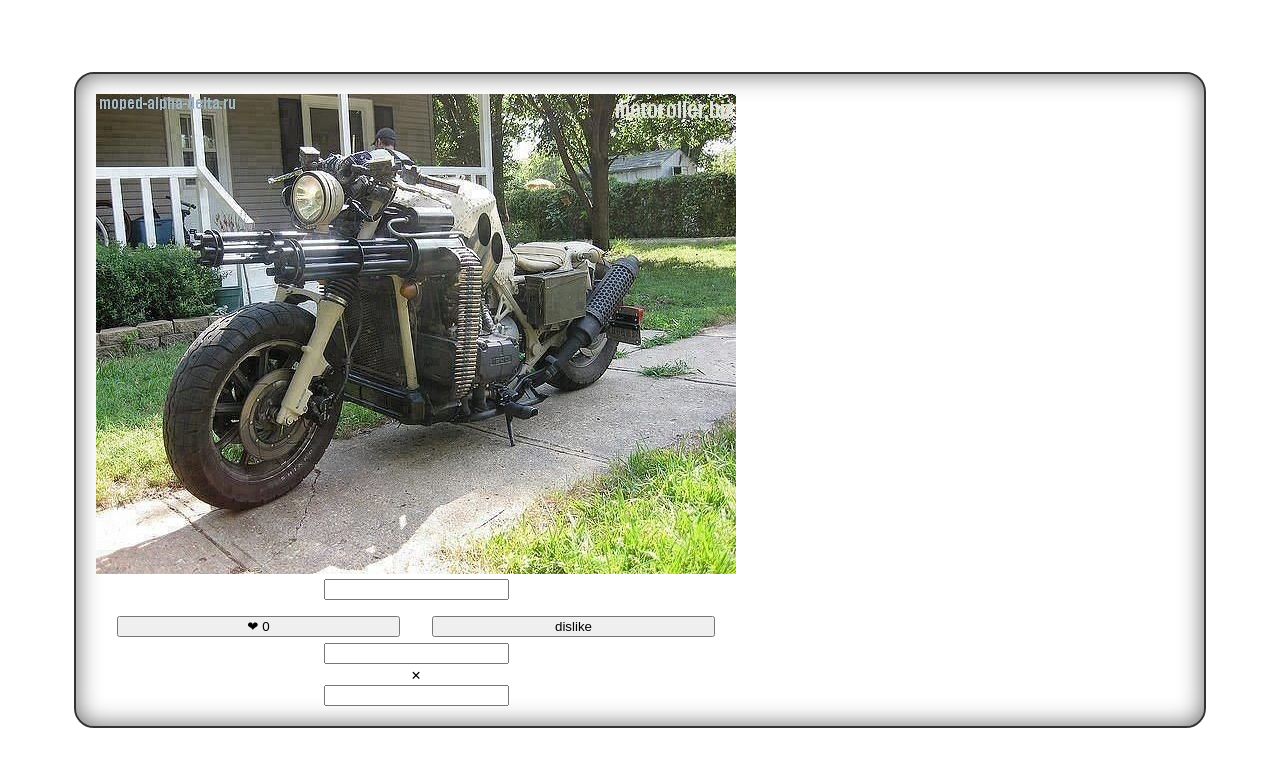
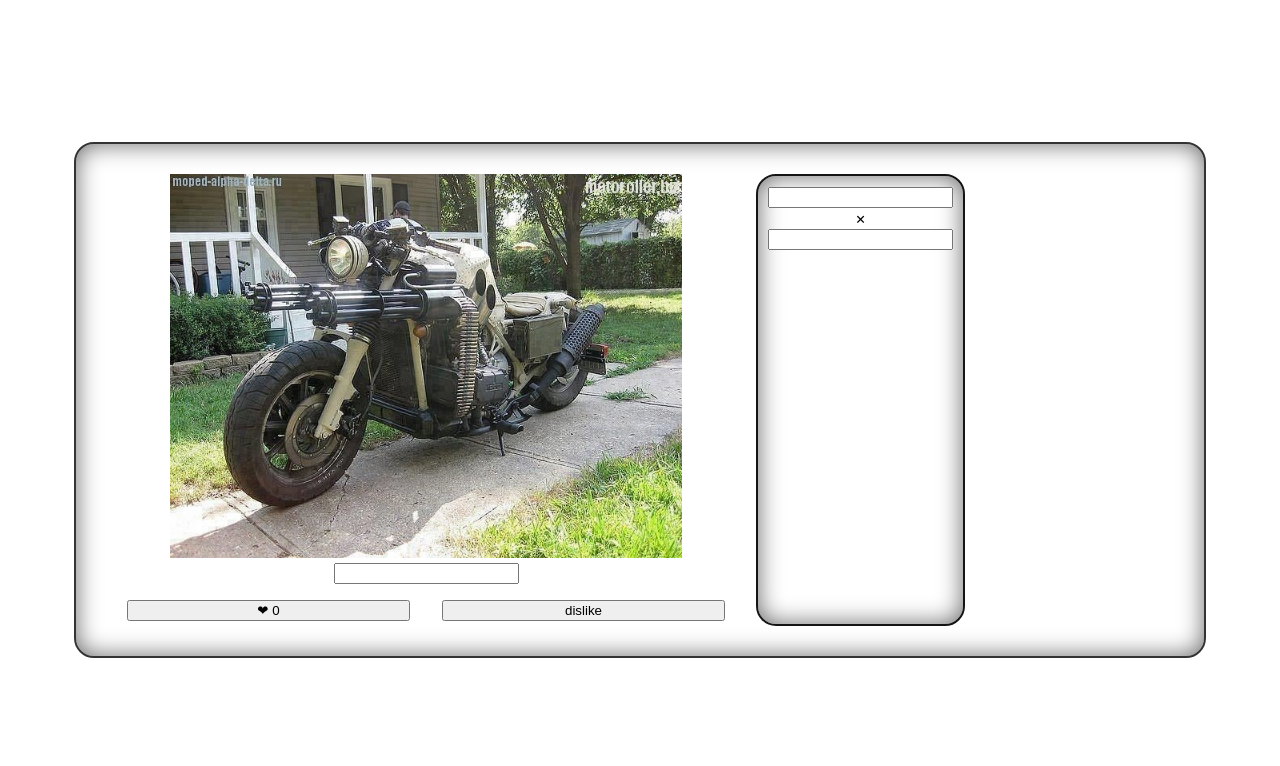
Before and after one commit to OlimovAmir/React-redux_v2, a React (Create React App) app: page / in a window 1280 px wide. Shown: the top 766 px of the page. Built offline with nearby package versions, Linux system fonts and the light colour scheme.

Commit message:
create unique id

```diff
--- a/src/App.css
+++ b/src/App.css
@@ -31,3 +31,24 @@ button {
   display: flex;
   justify-content: space-around;
 }
+
+.card {
+  display: flex;
+  margin: 10px;
+}
+
+.card-image img{
+  width: 80%;
+}
+
+.test {
+  border: 2px solid rgb(20, 20, 20);
+  padding: 10px;
+  margin-left: 10px;
+  border-radius: 20px;
+  box-shadow: inset 0 0 25px rgba(0, 0, 0, 0.6);
+}
+
+.close {
+  cursor: pointer;
+}
--- a/src/App.js
+++ b/src/App.js
@@ -3,6 +3,8 @@ import Likes from './components/Likes';
 import Title from './components/Title';
 import fotoMoto from './img/Мото 6.jpg'
 import Comments from './components/Comments';
+
+
 
 
 function App() {
@@ -15,7 +17,10 @@ function App() {
             <Title/>
             <Likes/>
           </div>
-          <Comments/>
+          <div className='test'>
+          <Comments className=''/>
+          </div>
+
         </div>
 
       </div>
--- a/src/components/Comments.jsx
+++ b/src/components/Comments.jsx
@@ -1,17 +1,44 @@
-import React from 'react'
+import React, { useState } from 'react'
 import SingleComments from './SingleComments'
+import { commentCreate } from '../redux/actions';
+import { useDispatch, useSelector } from 'react-redux';
+import { commentsReducer } from './../redux/commentReducer';
+const { v4: uuidv4 } = require('uuid');
+
 
 function Comments(props) {
+  const [textComment, setTextComment] = useState('');
+  //console.log('comments: ', props)
+  const comments = useSelector(state => {
+    console.log('redux state: ', state)
+    const {commentsReducer} = state;
+    return commentsReducer.comments
+  });
+  console.log('result comments: ', comments);
+  const handleInput = (e) => {
+    setTextComment(e.target.value);
+  }
+  const id = uuidv4();
 
-    console.log('comments: ', props)
+  const dispatch = useDispatch();
+  const handleSubmit =(e)=>{
+    e.preventDefault();
+    dispatch(commentCreate(textComment, id))
+    console.log('submit text comment', textComment)
+
+  }
+
   return (
     <div className='card-comments'>
-        <form className='comments-item-create'>
-            <input type="text" />
-            <input type="submit" hidden/>
-        </form>
-        <SingleComments/>
-
+      <form className='comments-item-create' onSubmit={handleSubmit}>
+        <input
+          type="text"
+          value={textComment}
+          onChange={handleInput}
+        />
+        <input type="submit" hidden />
+      </form>
+      <SingleComments />
     </div>
   )
 }
--- a/src/components/SingleComments.jsx
+++ b/src/components/SingleComments.jsx
@@ -3,7 +3,7 @@ import React from 'react'
 function SingleComments() {
   return (
     <div className=''>
-    <div>&times;</div>
+    <div className='close' >&times;</div>
         <form className=''>
             <input type='text'/>
             <input type='submit' hidden/>
--- a/src/redux/actions.js
+++ b/src/redux/actions.js
@@ -1,4 +1,4 @@
-import { INCREMENT, DECREMENT, INPUT_TEXT } from './type';
+import { INCREMENT, DECREMENT, INPUT_TEXT, COMMENT_CREATE } from './type';
 
 export function incrementLikes() {
     return {
@@ -18,3 +18,13 @@ export function inputText(text) {
         text,
     }
 }
+
+export function commentCreate(text, id) {
+    return {
+        type: COMMENT_CREATE,
+        data: {
+            text,
+            id,
+        }
+    }
+}
--- /dev/null
+++ b/src/redux/commentReducer.js
@@ -0,0 +1,18 @@
+import { COMMENT_CREATE } from './type';
+const initialState = {
+    comments: [],
+}
+
+export const commentsReducer = (state = initialState, action) => {
+    console.log('comments reducer > ', action);
+    //return state;
+    switch (action.type) {
+        case COMMENT_CREATE:
+            return {
+                ...state,
+                comments: [...state.comments, action.data]
+            }
+        default:
+            return state;
+     }
+}
--- a/src/redux/rootReducer.js
+++ b/src/redux/rootReducer.js
@@ -1,9 +1,11 @@
 import { combineReducers } from 'redux';
 import { likeReducer } from './likeReducer';
 import { inputReducer } from './inputReducer';
+import { commentsReducer } from './commentReducer';
 
 
 export const roorReducer = combineReducers({
     likeReducer,
-    inputReducer
+    inputReducer,
+    commentsReducer,
 })
--- a/src/redux/type.js
+++ b/src/redux/type.js
@@ -1,3 +1,4 @@
 export const INCREMENT = 'INCREMENT';
 export const DECREMENT = 'DECREMENT';
 export const INPUT_TEXT = 'INPUT_TEXT';
+export const COMMENT_CREATE = 'COMMENT_CREATE';
```
